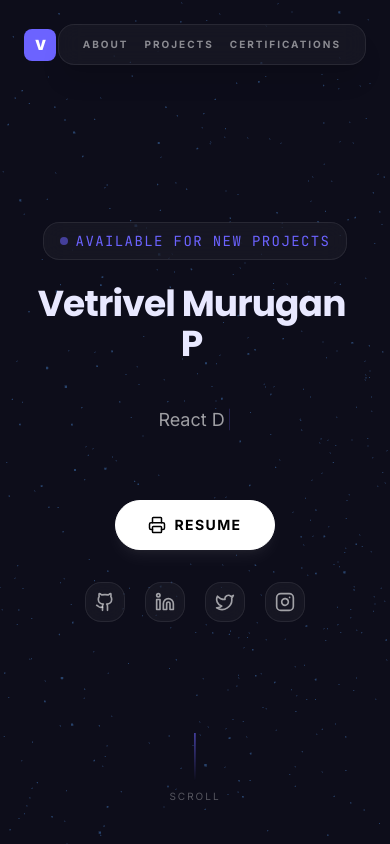
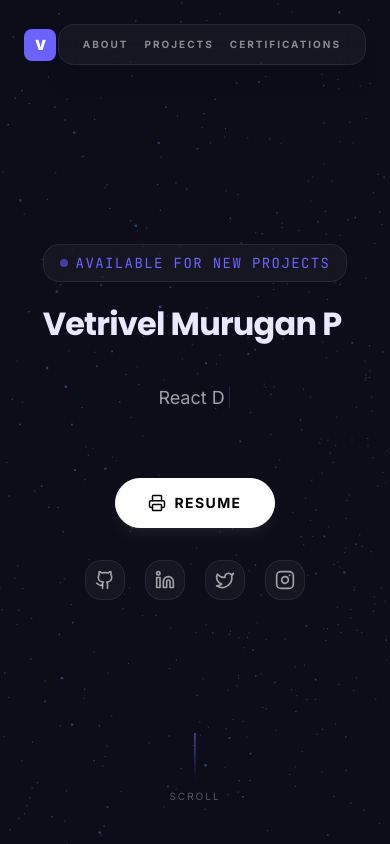
Before and after one commit to mr-vvm-2005/New-portfolio, a Next.js app: page / in a window 390 px wide. Shown: the top 844 px of the page. Built offline with nearby package versions, Linux system fonts and the light colour scheme.

Commit message:
Fix hero section title to be single line on all devices

```diff
--- a/src/components/sections/Hero.tsx
+++ b/src/components/sections/Hero.tsx
@@ -85,7 +85,7 @@ export default function Hero() {
 
                 <h1
                     ref={textRef}
-                    className="text-4xl sm:text-5xl md:text-7xl lg:text-8xl font-bold mb-6 tracking-tight leading-[1.1] select-none cursor-pointer transition-all duration-300 active:scale-95 active:text-accent-blue hover:scale-[1.02] md:hover:scale-105 hover:text-accent-blue hover:drop-shadow-[0_0_15px_rgba(56,189,248,0.3)] break-words"
+                    className="text-[26px] min-[375px]:text-[32px] sm:text-5xl md:text-7xl lg:text-8xl font-bold mb-6 tracking-tight leading-[1.1] select-none cursor-pointer transition-all duration-300 active:scale-95 active:text-accent-blue hover:scale-[1.02] md:hover:scale-105 hover:text-accent-blue hover:drop-shadow-[0_0_15px_rgba(56,189,248,0.3)] whitespace-nowrap"
                 >
                     Vetrivel Murugan P
                 </h1>
```
